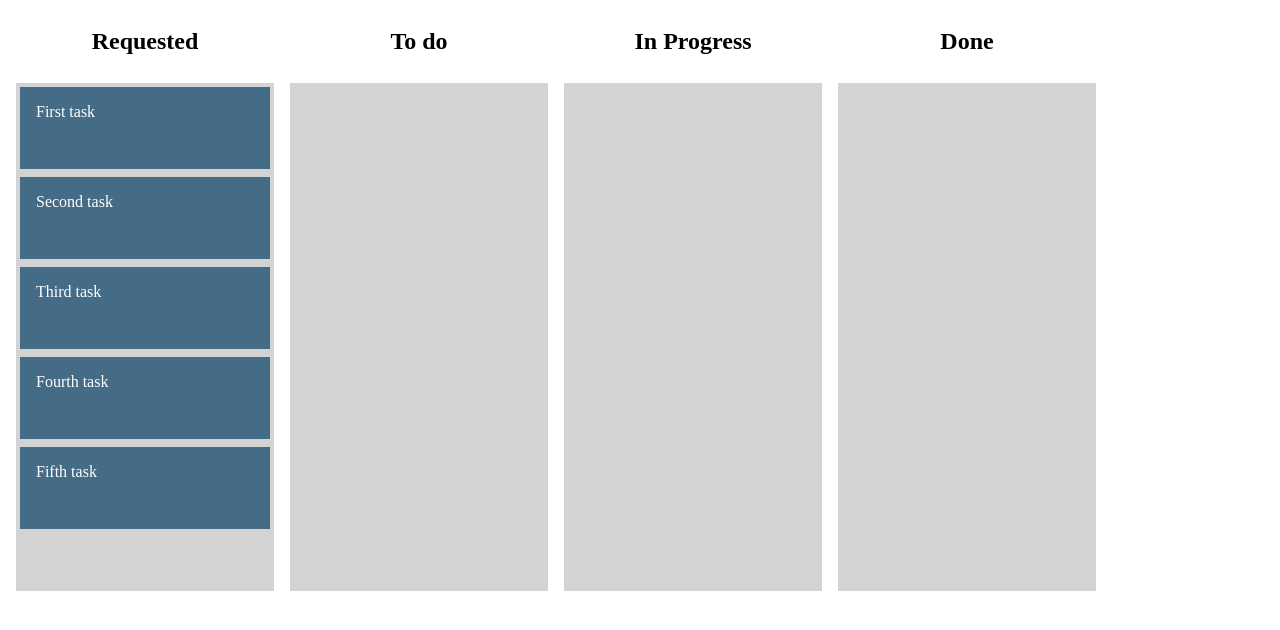
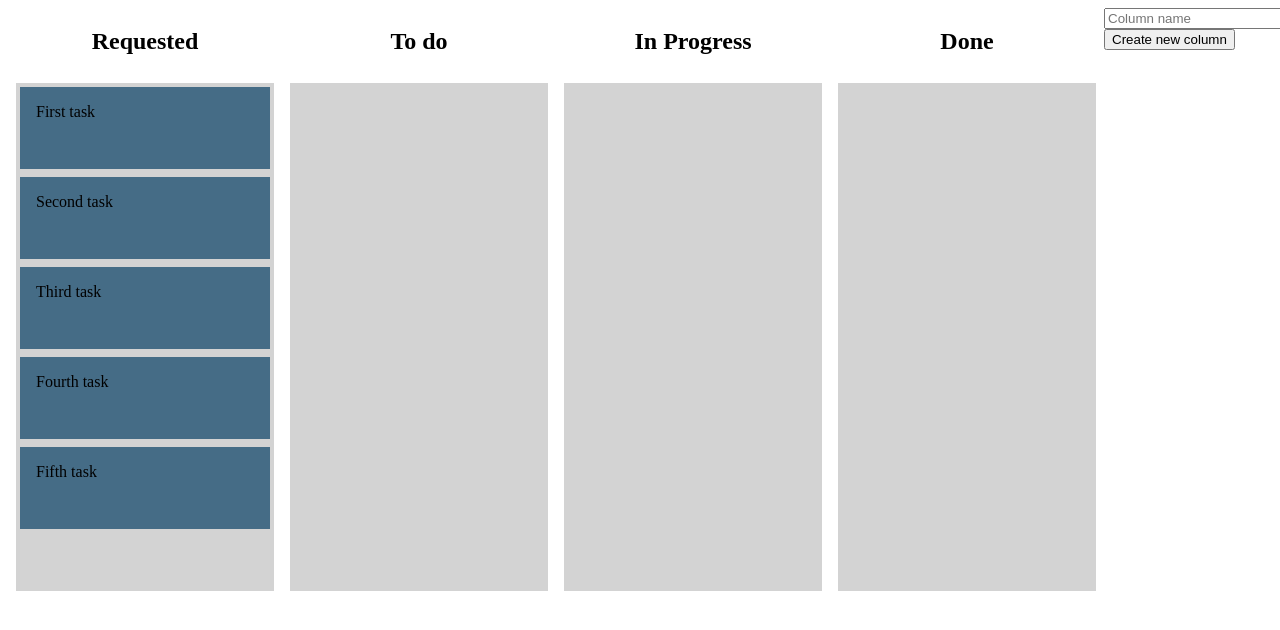
Before and after one commit to SOUTHYYY/kanban-desk-example, a React (Create React App) app: page / in a window 1280 px wide. Shown: the top 630 px of the page. Built offline with nearby package versions, Linux system fonts and the light colour scheme.

Commit message:
Split code chunks by component

```diff
--- /dev/null
+++ b/src/screens/Workspace/components/CartItem.tsx
@@ -0,0 +1,32 @@
+import React from 'react';
+import { Draggable } from 'react-beautiful-dnd';
+
+import { CartItem as CartItemContainer } from '../styles';
+
+import { TaskType } from '../types';
+
+interface IProps {
+  item: TaskType;
+  index: number;
+}
+
+export const CartItem: React.FC<IProps> = ({ item, index }) => {
+  return (
+    <Draggable draggableId={item.id} index={index}>
+      {(provided: any, snapshot: any) => {
+        return (
+          <CartItemContainer
+            ref={provided.innerRef}
+            {...provided.draggableProps}
+            {...provided.dragHandleProps}
+            style={{
+              backgroundColor: snapshot.isDragging ? '#263B4A' : '#456C86',
+              ...provided.draggableProps.style,
+            }}>
+            {item.content}
+          </CartItemContainer>
+        );
+      }}
+    </Draggable>
+  );
+};
--- /dev/null
+++ b/src/screens/Workspace/components/Column.tsx
@@ -0,0 +1,37 @@
+import React from 'react';
+import { Droppable } from 'react-beautiful-dnd';
+import { ColumnContainer, Column as ColumnWrapper } from '../styles';
+import { ColumnType, TaskType } from '../types';
+import { CartItem } from './CartItem';
+
+interface Iprops {
+  item: ColumnType;
+}
+
+export const Column: React.FC<Iprops> = (props: Iprops) => {
+  const { name, id: columnId, items } = props.item;
+  return (
+    <ColumnWrapper>
+      <h2>{name}</h2>
+      <div style={{ margin: 8 }}>
+        <Droppable droppableId={columnId} key={columnId}>
+          {(provided: any, snapshot: any) => {
+            return (
+              <ColumnContainer
+                {...provided.droppableProps}
+                ref={provided.innerRef}
+                style={{
+                  background: snapshot.isDraggingOver ? 'lightblue' : 'lightgrey',
+                }}>
+                {items.map((item: TaskType, index: number) => {
+                  return <CartItem key={item.id} item={item} index={index} />;
+                })}
+                {provided.placeholder}
+              </ColumnContainer>
+            );
+          }}
+        </Droppable>
+      </div>
+    </ColumnWrapper>
+  );
+};
--- a/src/screens/Workspace/index.tsx
+++ b/src/screens/Workspace/index.tsx
@@ -1,9 +1,11 @@
 import React, { useState } from 'react';
 import { DragDropContext, Draggable, Droppable } from 'react-beautiful-dnd';
 
-import { Container } from './styles';
+import { CreateCardText, ColumnContainer, Container } from './styles';
 
 import { TaskType, ColumnType } from './types';
+
+import { Column } from './components/Column';
 
 const itemsFromBackend: TaskType[] = [
   { id: '1', content: 'First task' },
@@ -84,64 +86,19 @@ const Workspace: React.FC = () => {
   return (
     <Container>
       <DragDropContext onDragEnd={(result: any) => onDragEnd(result, columns)}>
-        {columns.map(({ name, id: columnId, items }, index: number) => {
-          return (
-            <div
-              style={{
-                display: 'flex',
-                flexDirection: 'column',
-                alignItems: 'center',
-              }}
-              key={columnId}>
-              <h2>{name}</h2>
-              <div style={{ margin: 8 }}>
-                <Droppable droppableId={columnId} key={columnId}>
-                  {(provided: any, snapshot: any) => {
-                    return (
-                      <div
-                        {...provided.droppableProps}
-                        ref={provided.innerRef}
-                        style={{
-                          background: snapshot.isDraggingOver ? 'lightblue' : 'lightgrey',
-                          padding: 4,
-                          width: 250,
-                          minHeight: 500,
-                        }}>
-                        {items.map((item: any, index: number) => {
-                          return (
-                            <Draggable key={item.id} draggableId={item.id} index={index}>
-                              {(provided: any, snapshot: any) => {
-                                return (
-                                  <div
-                                    ref={provided.innerRef}
-                                    {...provided.draggableProps}
-                                    {...provided.dragHandleProps}
-                                    style={{
-                                      userSelect: 'none',
-                                      padding: 16,
-                                      margin: '0 0 8px 0',
-                                      minHeight: '50px',
-                                      backgroundColor: snapshot.isDragging ? '#263B4A' : '#456C86',
-                                      color: 'white',
-                                      ...provided.draggableProps.style,
-                                    }}>
-                                    {item.content}
-                                  </div>
-                                );
-                              }}
-                            </Draggable>
-                          );
-                        })}
-                        {provided.placeholder}
-                      </div>
-                    );
-                  }}
-                </Droppable>
-              </div>
-            </div>
-          );
+        {columns.map((item: ColumnType, index: number) => {
+          return <Column key={item.id} item={item} />;
         })}
       </DragDropContext>
+      <div>
+        <input type="text" placeholder="Column name" />
+        <button
+          onClick={() =>
+            setColumns([...columns, { id: new Date().toDateString(), name: 'TEST', items: [] }])
+          }>
+          Create new column
+        </button>
+      </div>
     </Container>
   );
 };
--- a/src/screens/Workspace/styles.ts
+++ b/src/screens/Workspace/styles.ts
@@ -5,3 +5,29 @@ export const Container = styled.div`
   width: 100%;
   justifycontent: 'center';
 `;
+
+export const ColumnContainer = styled.div`
+  padding: 4px;
+  width: 250px;
+  min-height: 500px;
+`;
+
+export const Column = styled.div`
+  display: flex;
+  flex-direction: column;
+  align-items: center;
+`;
+
+export const CartItem = styled.div`
+  userselect: none;
+  padding: 16px;
+  margin: 0 0 8px 0;
+  min-height: 50px;
+  color: white';
+`;
+
+export const CreateCardText = styled.div`
+  padding: 4px;
+  width: 250px;
+  border: 10px;
+`;
```
